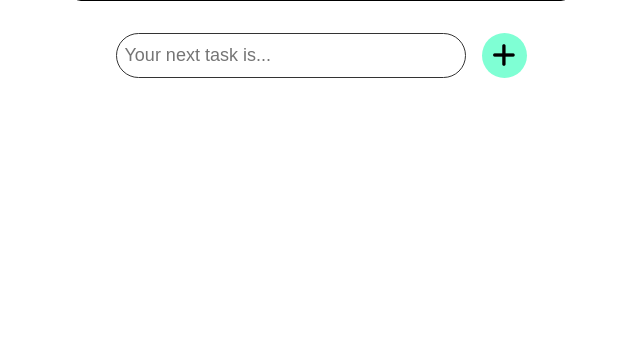
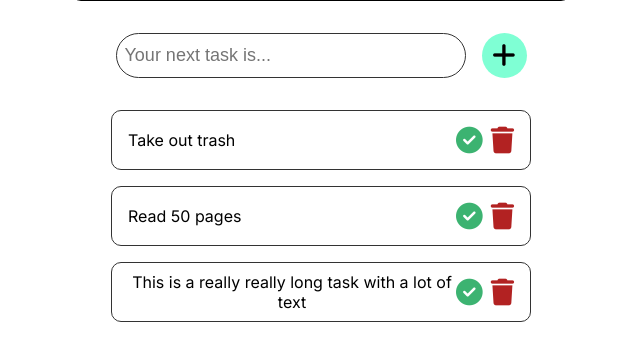
Before and after one commit to hanazzz/full-stack-todo-app, a PHP site: page / in a window 1280 px wide. Shown: the part 247-608 px from the top of the page, without its empty margins (319-959 px from the left). Run offline with PHP 8.4, Linux system fonts and the light colour scheme; some libraries are stand-ins or nearby versions.

Commit message:
Add task list

```diff
--- a/index.php
+++ b/index.php
@@ -15,6 +15,7 @@
 <body>
     <main>
         <div class="container">
+            <!-- To-do Tracker -->
             <div class="todo-tracker">
                 <div class="task-tracker-text">
                     <h1>Tasks Completed</h1>
@@ -25,12 +26,51 @@
                 </div>
             </div>
 
+            <!-- Task Input -->
             <form class="task-form">
                 <input type="text" class="task-input" placeholder="Your next task is..." required>
                 <button type="submit" class="submit-btn">
                     <i class="fa-solid fa-plus fa-2xl"></i>
                 </button>
             </form>
+
+            <!-- Task List -->
+            <ul class="task-list">
+                <li class="task-item">
+                    <div class="li-text">Take out trash</div>
+                    <div class="task-icons">
+                        <button class="task-btn">
+                            <i class="fa-solid fa-circle-check fa-2xl"></i>
+                        </button>
+                        <button class="task-btn">
+                            <i class="fa-solid fa-trash fa-2xl"></i>
+                        </button>
+                    </div>
+                </li>
+                <li class="task-item">
+                    <div class="li-text">Read 50 pages</div>
+                    <div class="task-icons">
+                        <button class="task-btn">
+                            <i class="fa-solid fa-circle-check fa-2xl"></i>
+                        </button>
+                        <button class="task-btn">
+                            <i class="fa-solid fa-trash fa-2xl"></i>
+                        </button>
+                    </div>
+                </li>
+                <li class="task-item">
+                    <div class="li-text">This is a really really long task with a lot of text</div>
+                    <div class="task-icons">
+                        <button class="task-btn">
+                            <i class="fa-solid fa-circle-check fa-2xl"></i>
+                        </button>
+                        <button class="task-btn">
+                            <i class="fa-solid fa-trash fa-2xl"></i>
+                        </button>
+                    </div>
+                </li>
+            </ul>
+
         </div>
     </main>
 
--- a/style.css
+++ b/style.css
@@ -107,3 +107,57 @@ Form
     background-color: aquamarine;
     cursor: pointer;
 }
+
+
+/*
+
+Task List
+
+*/
+
+.task-list {
+    display: flex;
+    align-items: center;
+    flex-direction: column;
+    gap: 1rem;
+    list-style: none;
+    padding: 0;
+    margin: 2rem auto;
+}
+
+.task-item {
+    display: flex;
+    align-items: center;
+    justify-content: space-between;
+    border: 1px solid #333;
+    padding: 1rem;
+    width: 420px;
+    height: 60px;
+    border-radius: 10px;
+}
+
+.li-text {
+
+}
+
+.task-icons {
+    display: flex;
+    align-items: center;
+    justify-content: flex-end;
+    column-gap: .5rem;
+}
+
+.task-btn {
+    border: none;
+    background: none;
+    cursor: pointer;
+    padding: 0;
+}
+
+.task-btn .fa-circle-check {
+    color: #3cb371;
+}
+
+.task-btn .fa-trash {
+    color: #b22222;
+}
```
